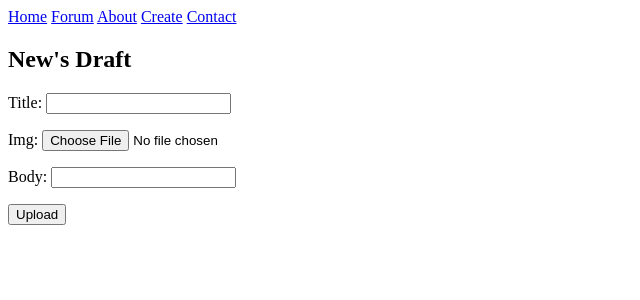
After one commit to tiagocdr/teamwool-capstone, a Django app: page /create/ in a window 1280 px wide. The commit adds this page. Shown: the top 300 px of the page, without its empty margins (0-640 px from the left). Run offline with Django 3.2, Linux system fonts and the light colour scheme.

Commit message:
Add a working form that uploads images

```diff
--- a/templates/base.html
+++ b/templates/base.html
@@ -16,6 +16,7 @@
         <a href="{% url 'home' %}">Home</a>
         <a href="{% url 'forum' %}">Forum</a>
         <a href="{% url 'about' %}">About</a>
+        <a href="{% url 'create' %}">Create</a>
         <a href="{% url 'contact' %}">Contact</a>
     </div>
     {# end temp nav #}
--- a/templates/news.html
+++ b/templates/news.html
@@ -10,6 +10,7 @@
         Hi {{ user.username }}, you are on the homepage!!
         <p>
             <a href="{% url 'logout' %}">Log Out</a>
+            <a href="{% url 'create' %}">Create</a>
         </p>
     {% else %}
         <p>You are not logged in</p>
--- /dev/null
+++ b/templates/post-form.html
@@ -0,0 +1,14 @@
+{% extends 'base.html' %}
+
+{% block title %}
+    Log In
+{% endblock %}
+
+{% block content %}
+    <h2>New's Draft</h2>
+    <form method = "post" enctype="multipart/form-data">
+        {% csrf_token %}
+        {{ form.as_p }}
+        <button type="submit">Upload</button>
+    </form>
+    {% endblock %}
--- a/woolnews_app/forms.py
+++ b/woolnews_app/forms.py
@@ -1,3 +1,8 @@
 from django import forms
+from woolnews_app.models import PostModel
+# TODO: Post Form, Comment Form.
 
-# TODO: Post Form, Comment Form.
+class PostForm(forms.Form):
+    title = forms.CharField(max_length=100)
+    img = forms.ImageField()
+    body = forms.CharField(max_length=1000)
--- a/woolnews_app/models.py
+++ b/woolnews_app/models.py
@@ -37,7 +37,7 @@ class CommentModel(models.Model):
 class PostModel(models.Model):
     title = models.CharField(max_length=100)
     body = models.CharField(max_length=1000)
-    # img = models.ImageField()
+    img = models.ImageField(upload_to='images/', blank=True)
     user = models.ForeignKey(CustomUser, on_delete=models.CASCADE)
     timestamp = models.TimeField(default=timezone.now)
     support = models.IntegerField(default=0, blank=True)
--- a/woolnews_app/views.py
+++ b/woolnews_app/views.py
@@ -1,5 +1,7 @@
-from django.shortcuts import render
-
+from woolnews_app.models import PostModel
+from woolnews_app.forms import PostForm
+from django.shortcuts import render, redirect
+from .forms import PostForm
 
 # TODO: Post View
 
@@ -37,3 +39,24 @@ def contact_view(request):
         'contact.html',
         {}
     )
+
+def create_post(request):
+    if request.method == 'POST':
+        form = PostForm(request.POST, request.FILES)
+
+        if form.is_valid():
+            data = form.cleaned_data
+            PostModel.objects.create(
+                title=data['title'],
+                body=data['body'],
+                user=request.user
+            )
+            print(data['img'])
+            return redirect('home')
+
+    form = PostForm()
+    return render(
+        request,
+        'post-form.html',
+        {'form': form}
+    )
--- a/woolnews_config/settings.py
+++ b/woolnews_config/settings.py
@@ -42,7 +42,7 @@ INSTALLED_APPS = [
     'woolnews_app',
     'userauth',
     'favorites',
-    'discussion'
+    'discussion',
 ]
 
 MIDDLEWARE = [
--- a/woolnews_config/urls.py
+++ b/woolnews_config/urls.py
@@ -22,12 +22,11 @@ from django.conf.urls.static import static
 
 urlpatterns = [
     path('admin/', admin.site.urls),
-
     path('', views.home_view, name='home'),
     path('forum/', views.forum_view, name='forum'),
     path('about/', views.about_view, name='about'),
     path('contact/', views.contact_view, name='contact'),
-
+    path('create/', views.create_post, name='create'),
     path('accounts/', include('userauth.urls')),
     path('accounts/', include('django.contrib.auth.urls')),
 ]
```
Also changed, not shown: woolnews_app/migrations/0002_postmodel_img.py (added).
